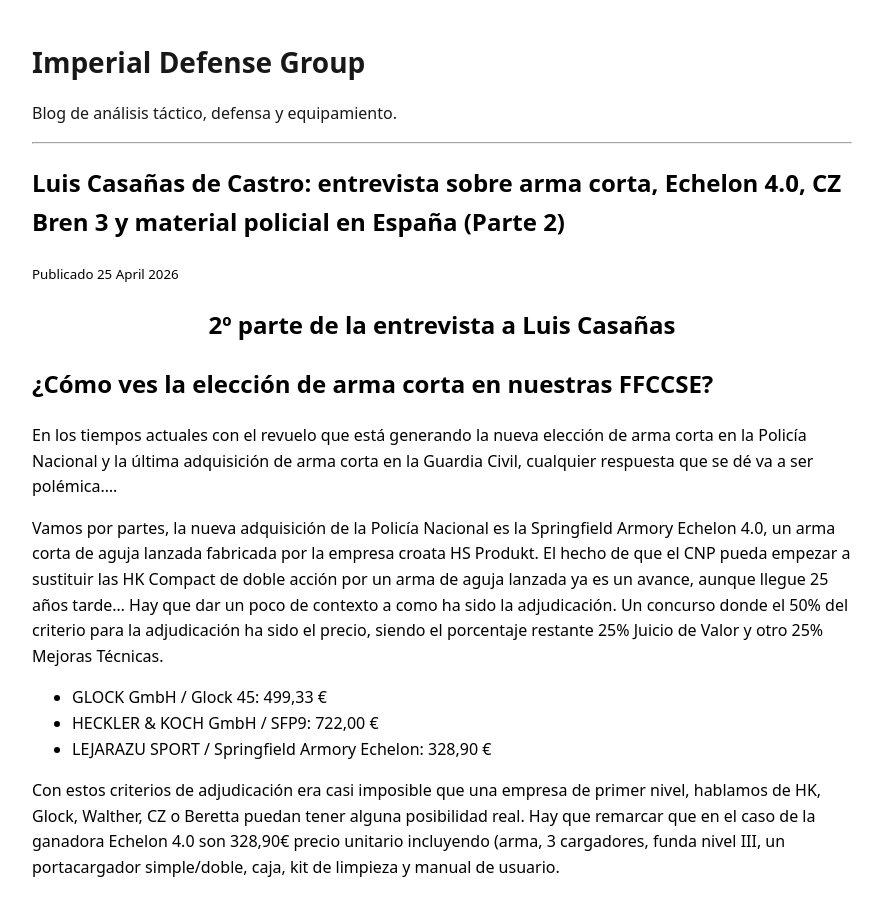
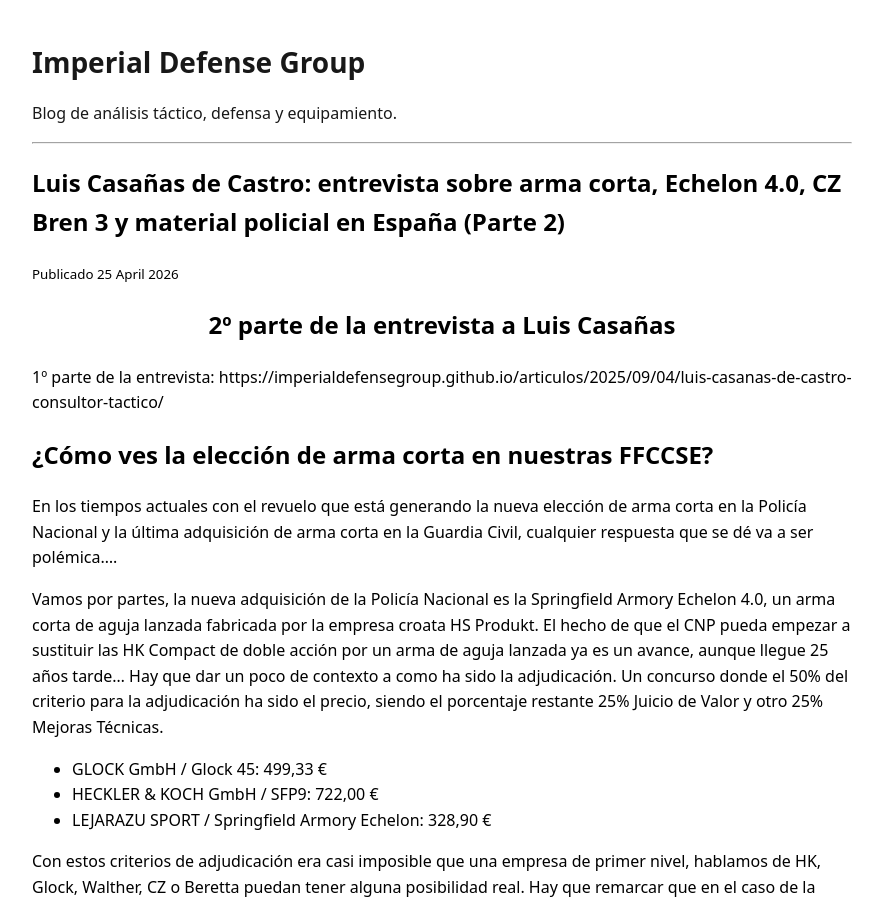
Before and after one commit to imperialdefensegroup/articulos, a Jekyll site: the page built from _posts/2026-04-25-entrevista-luis-casanas-parte-2.md, in a window 1280 px wide and 900 px high. Shown: the whole window, without its empty margins (198-1080 px from the left). Built offline with Jekyll 4.4.1, drawn with Linux system fonts in a browser that asks for light colours.

Commit message:
Update 2026-04-25-entrevista-luis-casanas-parte-2.md

```diff
--- a/_posts/2026-04-25-entrevista-luis-casanas-parte-2.md
+++ b/_posts/2026-04-25-entrevista-luis-casanas-parte-2.md
@@ -8,6 +8,8 @@ permalink: /entrevista-luis-casanas-parte-2/
 <h2 style="text-align: center;">
 2º parte de la entrevista a Luis Casañas
 </h2>
+1º parte de la entrevista:
+https://imperialdefensegroup.github.io/articulos/2025/09/04/luis-casanas-de-castro-consultor-tactico/
 
 ## ¿Cómo ves la elección de arma corta en nuestras FFCCSE?
 En los tiempos actuales con el revuelo que está generando la nueva elección de arma corta en la Policía Nacional y la última adquisición de arma corta en la Guardia Civil, cualquier respuesta que se dé va a ser polémica….
```
